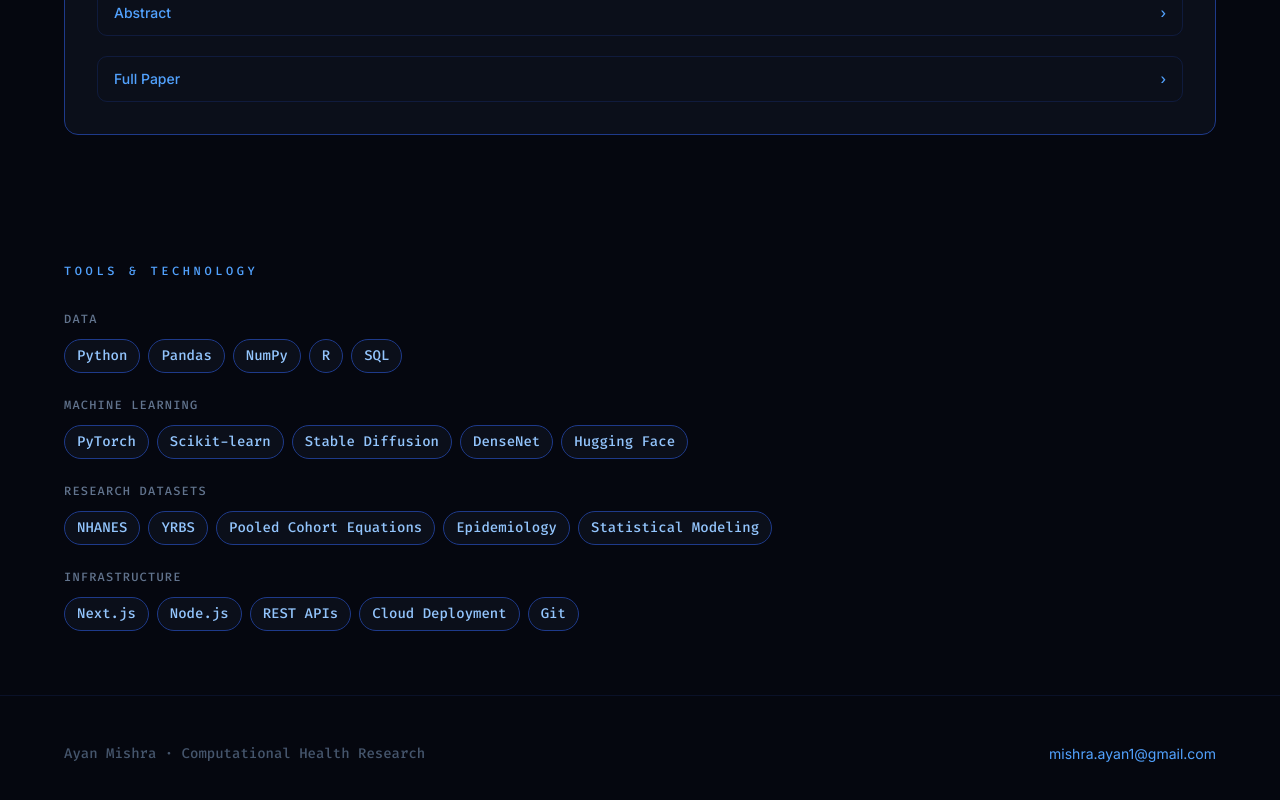
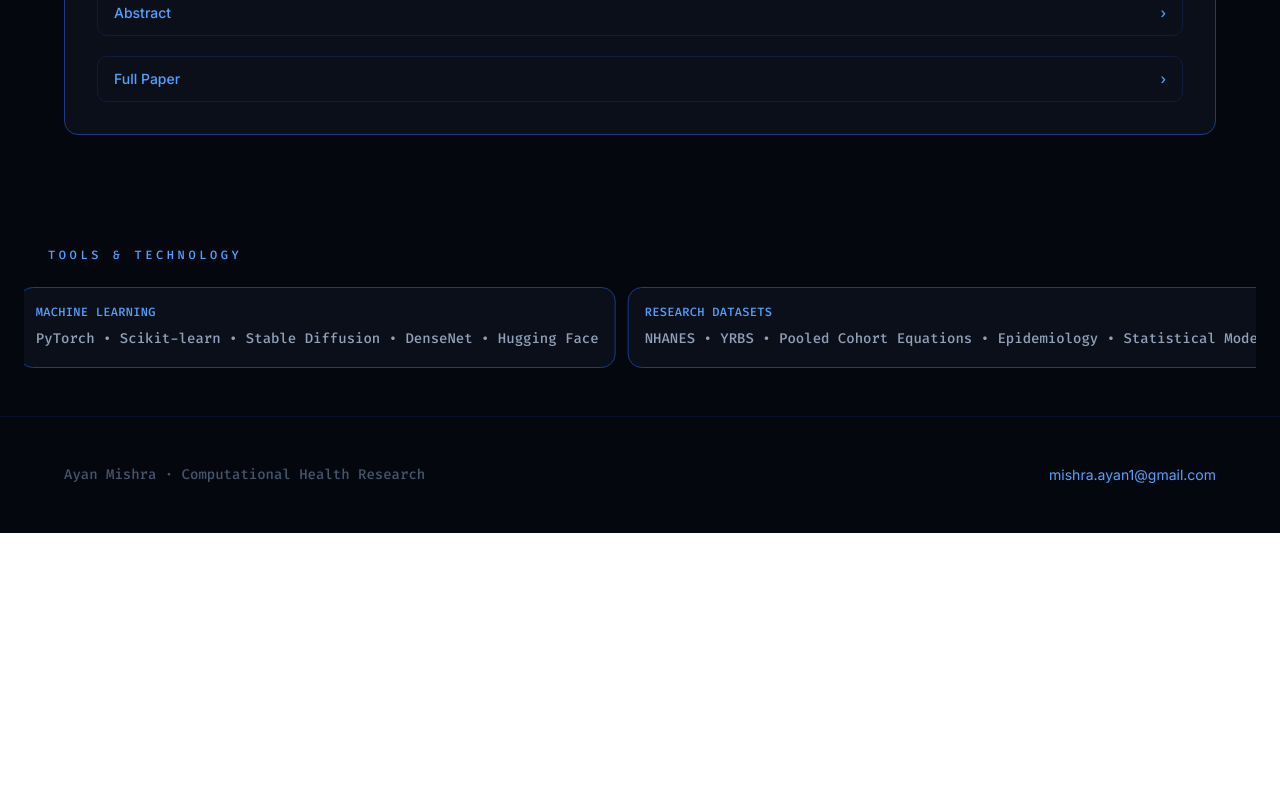
Before and after one commit to ayan-mishra/ayanPortfolio, a Next.js app: page /ayanPortfolio/ in a window 1280 px wide. Shown: the part 3231-4031 px from the top of the page. After the commit the page ends 3764 px from the top, so only its background shows below. Built offline with nearby package versions, Linux system fonts and the light colour scheme.

Commit message:
Convert Tools & Technology to animated carousel

```diff
--- a/src/app/globals.css
+++ b/src/app/globals.css
@@ -148,3 +148,20 @@ nextjs-dev-indicator,
   stroke-dashoffset: 900;
   animation: ecg 3s ease-in-out infinite;
 }
+
+@keyframes carousel {
+  0% {
+    transform: translateX(0);
+  }
+  100% {
+    transform: translateX(-50%);
+  }
+}
+
+.carousel-inner {
+  animation: carousel 40s linear infinite;
+}
+
+.carousel-inner:hover {
+  animation-play-state: paused;
+}
--- a/src/app/page.tsx
+++ b/src/app/page.tsx
@@ -463,34 +463,30 @@ export default function Home() {
         </div>
       </section>
 
-      <section id="systems" className="py-16 px-6">
-        <div className="max-w-6xl mx-auto space-y-8">
-          <p className={`text-blue-400 text-xs uppercase tracking-[0.3em] ${firaCode.className}`}>Tools &amp; Technology</p>
-          <div className="space-y-6">
-            {techCategories.map(({ label, items }) => (
-              <div key={label}>
-                <p className={`text-xs text-slate-500 mb-3 uppercase tracking-widest ${firaCode.className}`}>{label}</p>
-                <div className="flex flex-wrap gap-2">
-                  {items.map((item) => (
-                    <span
-                      key={item}
-                      className={`text-sm px-3 py-1.5 rounded-full border transition-all duration-200 cursor-default ${firaCode.className}`}
-                      style={{ background: "#0b0f1a", borderColor: "#1e3a8a", color: "#93c5fd" }}
+      <section className="py-12 px-6">
+        <div className="max-w-full mx-auto overflow-hidden">
+          <p className={`text-blue-400 text-xs uppercase tracking-[0.3em] mb-6 px-6 ${firaCode.className}`}>Tools &amp; Technology</p>
+          <div className="relative overflow-hidden group">
+            <div className="carousel-inner flex gap-3 w-max">
+              {[...techCategories, ...techCategories].map(({ label, items }, idx) => (
+                <div
+                  key={`${label}-${idx}`}
+                  className="rounded-xl border p-4 whitespace-nowrap shrink-0 transition-all duration-200"
+                  style={{ background: "#0b0f1a", borderColor: "#1e3a8a" }}
                   onMouseEnter={(e) => {
                     (e.currentTarget as HTMLElement).style.borderColor = "#3b82f6";
-                        (e.currentTarget as HTMLElement).style.boxShadow = "0 0 12px rgba(59,130,246,0.3)";
+                    (e.currentTarget as HTMLElement).style.boxShadow = "0 0 20px rgba(59,130,246,0.2)";
                   }}
                   onMouseLeave={(e) => {
                     (e.currentTarget as HTMLElement).style.borderColor = "#1e3a8a";
                     (e.currentTarget as HTMLElement).style.boxShadow = "none";
                   }}
                 >
-                      {item}
-                    </span>
+                  <p className={`text-xs text-blue-400 mb-2 uppercase tracking-wide ${firaCode.className}`}>{label}</p>
+                  <p className={`text-sm text-slate-400 leading-relaxed ${firaCode.className}`}>{items.join(" • ")}</p>
+                </div>
               ))}
             </div>
-              </div>
-            ))}
           </div>
         </div>
       </section>
```
Lines whose indentation alone changed are shown as unchanged.
